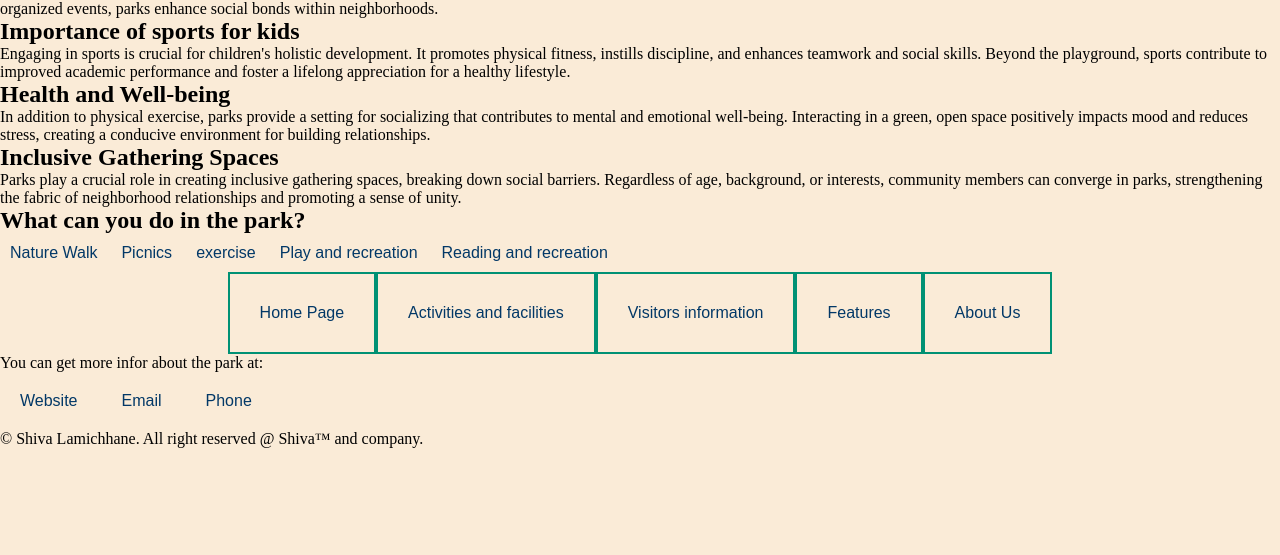
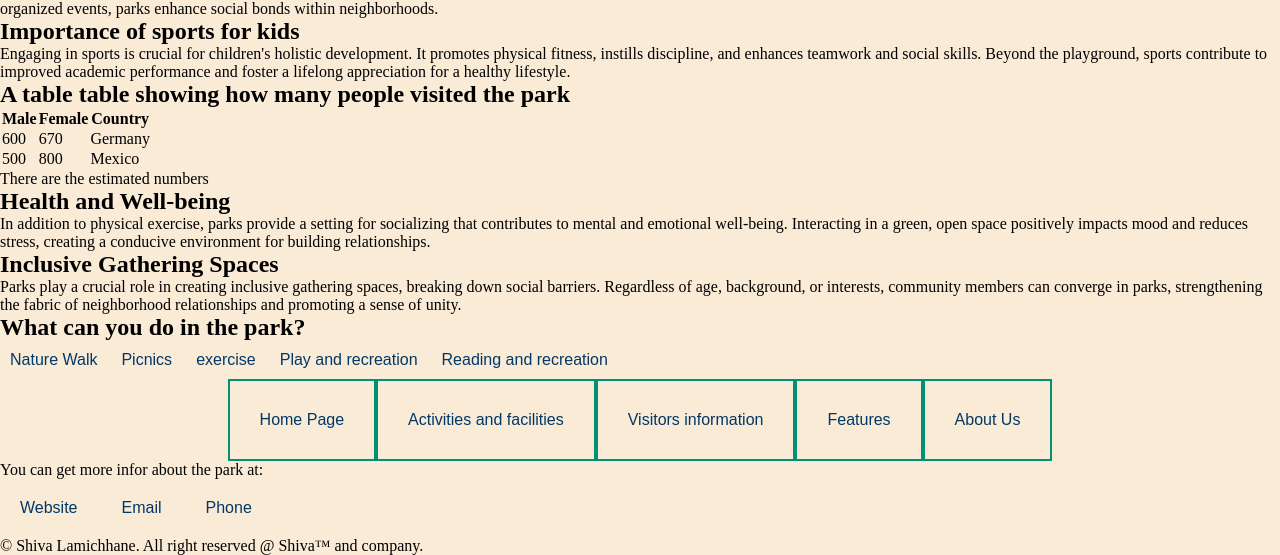
Before and after one commit to Shiva721254/webmarkup, a plain HTML site: page index.html in a window 1280 px wide. Shown: the part 1270-1825 px from the top of the page. Before the commit the page ends 1718 px from the top, so only its background shows below. Drawn offline with Linux system fonts and the light colour scheme; a web font is replaced by a local one.

Commit message:
pages updated

```diff
--- a/index.html
+++ b/index.html
@@ -50,6 +50,32 @@ Parks serve as vital community hubs fostering socialization. They offer a shared
 
 Engaging in sports is crucial for children's holistic development. It promotes physical fitness, instills discipline, and enhances teamwork and social skills. Beyond the playground, sports contribute to improved academic performance and foster a lifelong appreciation for a healthy lifestyle.
 </p>
+</section>
+
+<section class="table ">
+
+    <h2>A table table showing how many people visited the park</h2>
+
+    <table>
+      <tr>
+        <th>Male</th>
+        <th>Female</th>
+        <th>Country</th>
+      </tr>
+      <tr>
+        <td>600</td>
+        <td>670</td>
+        <td>Germany</td>
+      </tr>
+      <tr>
+        <td>500</td>
+        <td>800</td>
+        <td>Mexico</td>
+      </tr>
+    </table>
+
+    <p>There are the estimated numbers</p>
+
 </section>
 <article>
     <p>
--- a/style1.css
+++ b/style1.css
@@ -74,20 +74,3 @@ button:hover {
 .nav-links li a:hover {
     color: #0088a9;
 }
-
-
-@media only screen and (min-width: 1280px) and (max-device-width: 1280px) and (orientation: landscape),
-       only screen and (min-device-width: 1280px) and (orientation: landscape),
-       only screen and (min-width: 1280px) {
-  font-size: 20px;
-
-}
-
-@media only screen and (min-width: 481px) and (max-width: 1279px) {
-  font-size: 18px ;
-}
-
-/* Styles for smartphones (viewport width <= 480px, pixel ratio = 3) */
-@media only screen and (max-width: 480px) {
-  font-size: 14px;
-}
```
